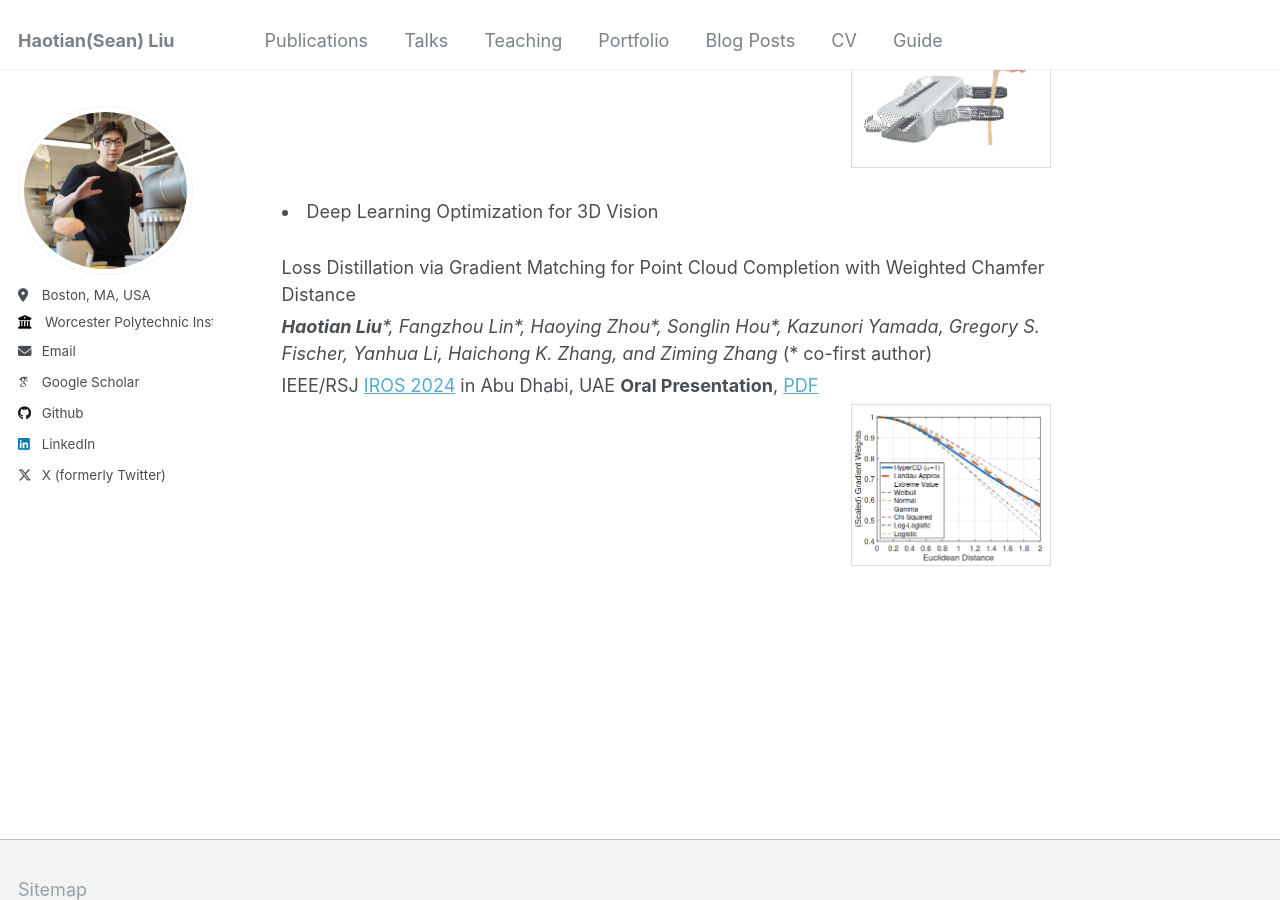
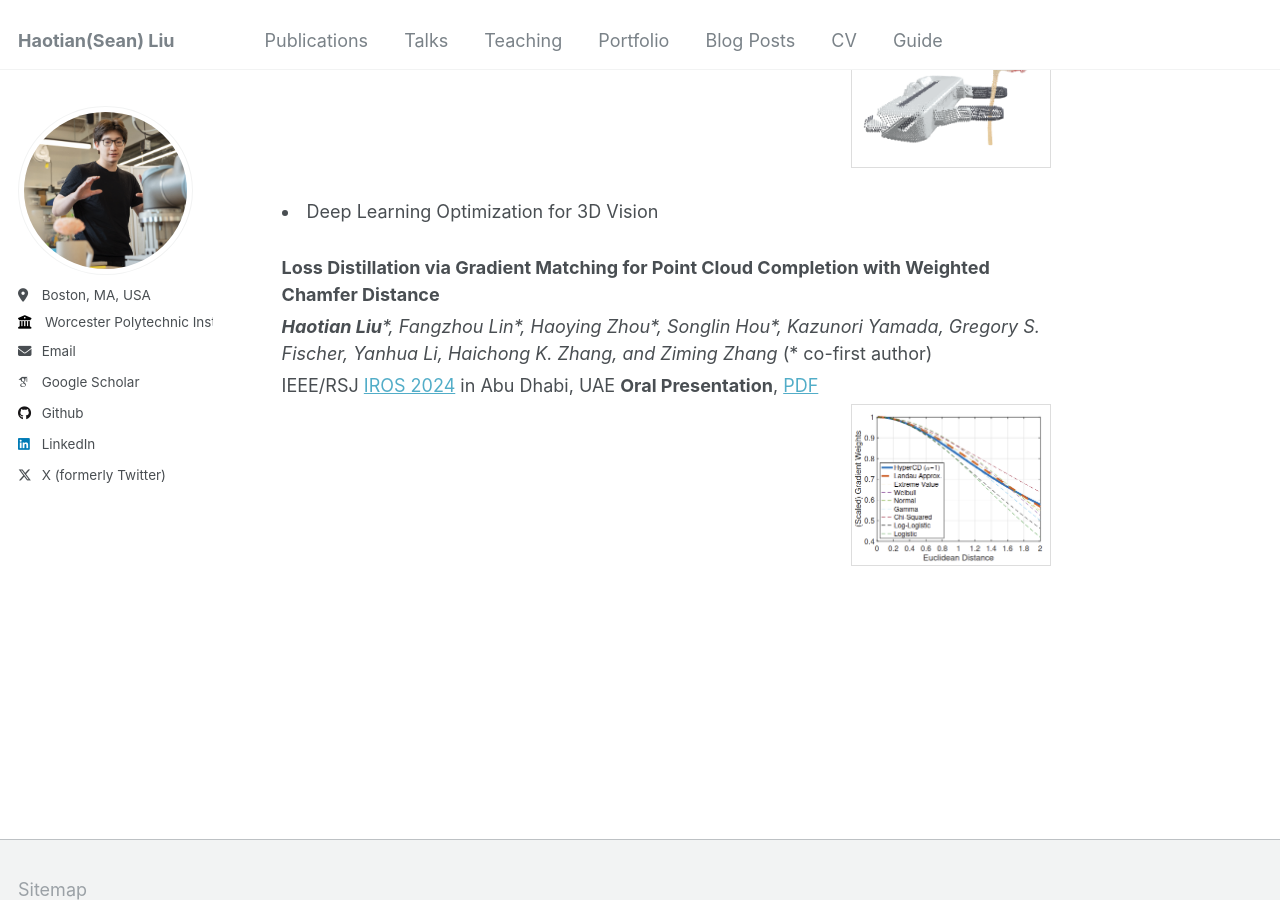
Before and after one commit to seanliu7081/seanliu7081.github.io, a Jekyll site: the page built from _pages/about.md, in a window 1280 px wide and 900 px high, scrolled down 1162 px. Built offline with Jekyll 4.4.1, drawn with Linux system fonts in a browser that asks for light colours; some web fonts are replaced.

```diff
--- a/_pages/about.md
+++ b/_pages/about.md
@@ -35,7 +35,7 @@ My long-term research vision is to develop automation systems that are self-adap
   <p><li>Deep Learning Optimization for 3D Vision</li></p>
 
   <div class="publication">
-    <p>Loss Distillation via Gradient Matching for Point Cloud Completion with Weighted Chamfer Distance</p>
+    <p><strong>Loss Distillation via Gradient Matching for Point Cloud Completion with Weighted Chamfer Distance</strong></p>
     <p><i><strong>Haotian Liu</strong>*, Fangzhou Lin*, Haoying Zhou*, Songlin Hou*, Kazunori Yamada, Gregory S. Fischer, Yanhua Li, Haichong K. Zhang, and Ziming Zhang</i> (* co-first author)</p>
     <p>IEEE/RSJ <a href="https://iros2024-abudhabi.org/">IROS 2024</a> in Abu Dhabi, UAE <strong>Oral Presentation</strong>, <a href="files/IROS24__LossDistill.pdf">PDF</a></p>
     <img src="images/lossDistill.png" alt="Loss Distillation" style="max-width: 200px; float: right; margin-left: 15px;">
```
